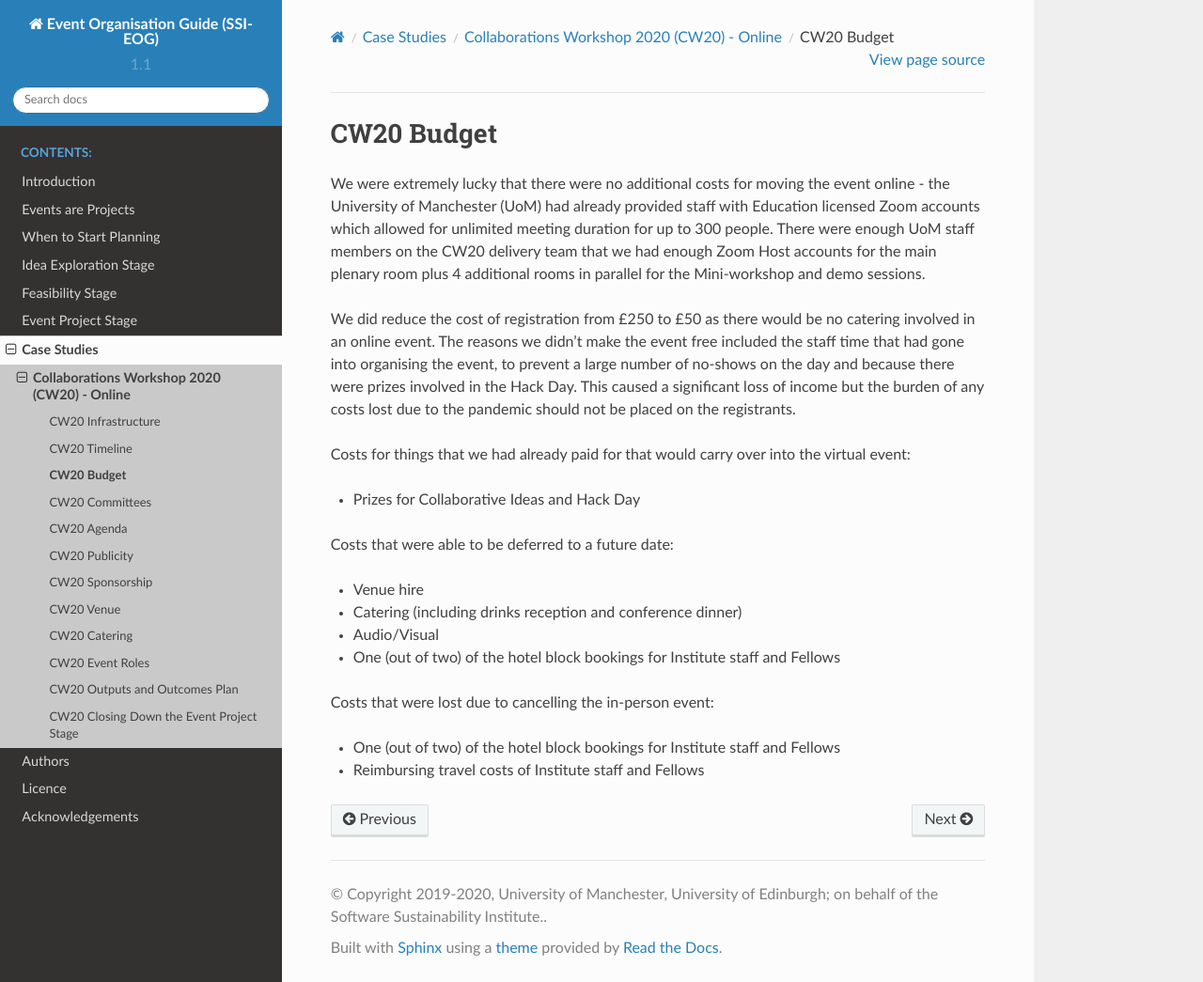
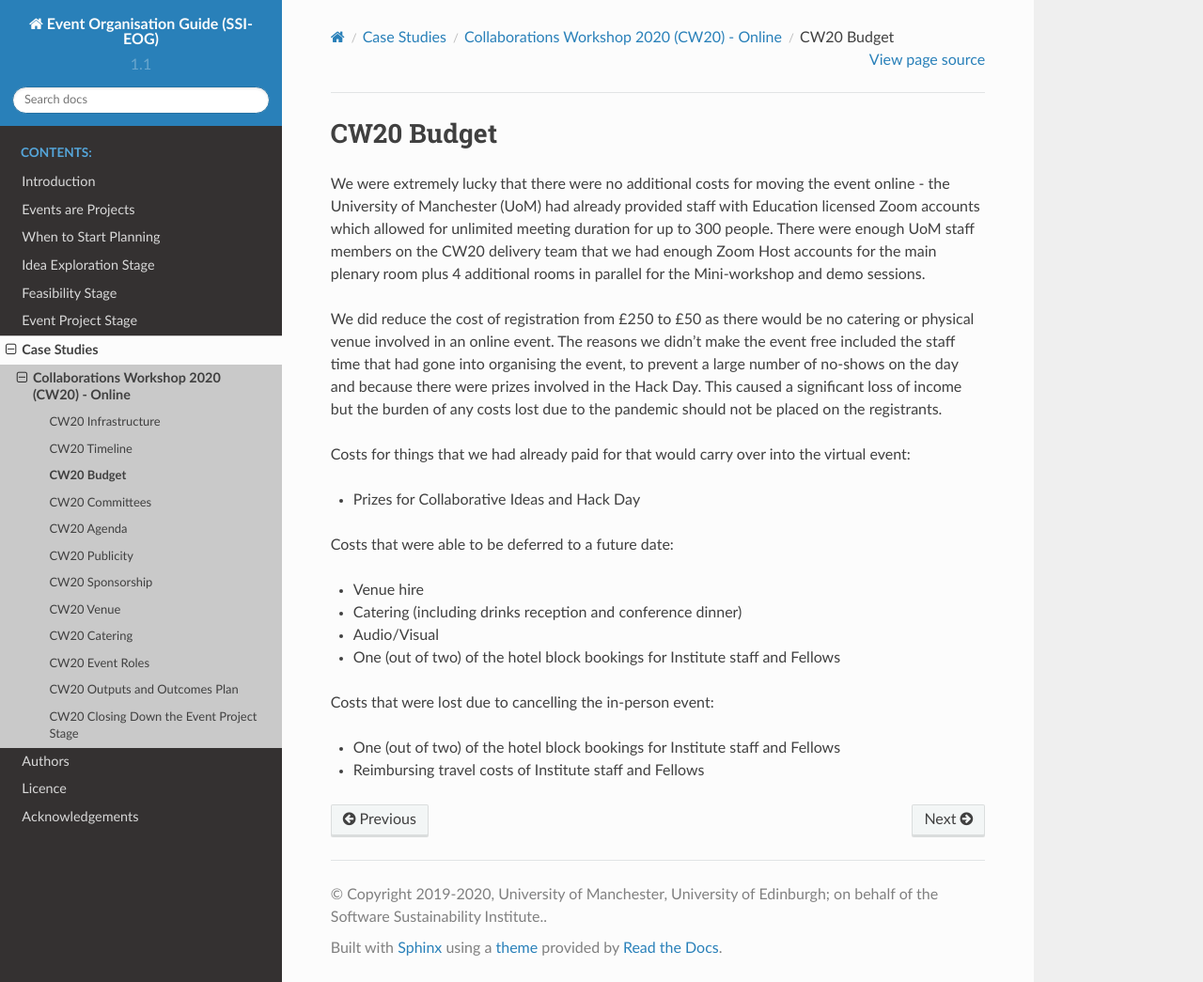
Before and after one commit to softwaresaved/event-organisation-guide, a Sphinx documentation site: the page built from docs/eog/case-studies-cw20-budget.rst, in a window 1280 px wide and 1045 px high. Shown: the whole window at 94% size. Built offline with Sphinx 7.4.7 and the Read the Docs theme 2.0.0, drawn with Linux system fonts in a browser that asks for light colours; pages that are not in the unit, such as notebooks, are missing from menus.

Commit message:
Update docs/eog/case-studies-cw20-budget.rst
Co-authored-by: shoaibsufi <shoaibsufi@gmail.com>

```diff
--- a/docs/eog/case-studies-cw20-budget.rst
+++ b/docs/eog/case-studies-cw20-budget.rst
@@ -6,7 +6,7 @@ CW20 Budget
 We were extremely lucky that there were no additional costs for moving the event online - the University of Manchester (UoM) had already provided staff with Education licensed Zoom accounts which allowed for unlimited meeting duration for up to 300 people.
 There were enough UoM staff members on the CW20 delivery team that we had enough Zoom Host accounts for the main plenary room plus 4 additional rooms in parallel for the Mini-workshop and demo sessions.
 
-We did reduce the cost of registration from £250 to £50 as there would be no catering involved in an online event.
+We did reduce the cost of registration from £250 to £50 as there would be no catering or physical venue involved in an online event.
 The reasons we didn't make the event free included the staff time that had gone into organising the event, to prevent a large number of no-shows on the day and because there were prizes involved in the Hack Day.
 This caused a significant loss of income but the burden of any costs lost due to the pandemic should not be placed on the registrants.
 
```
